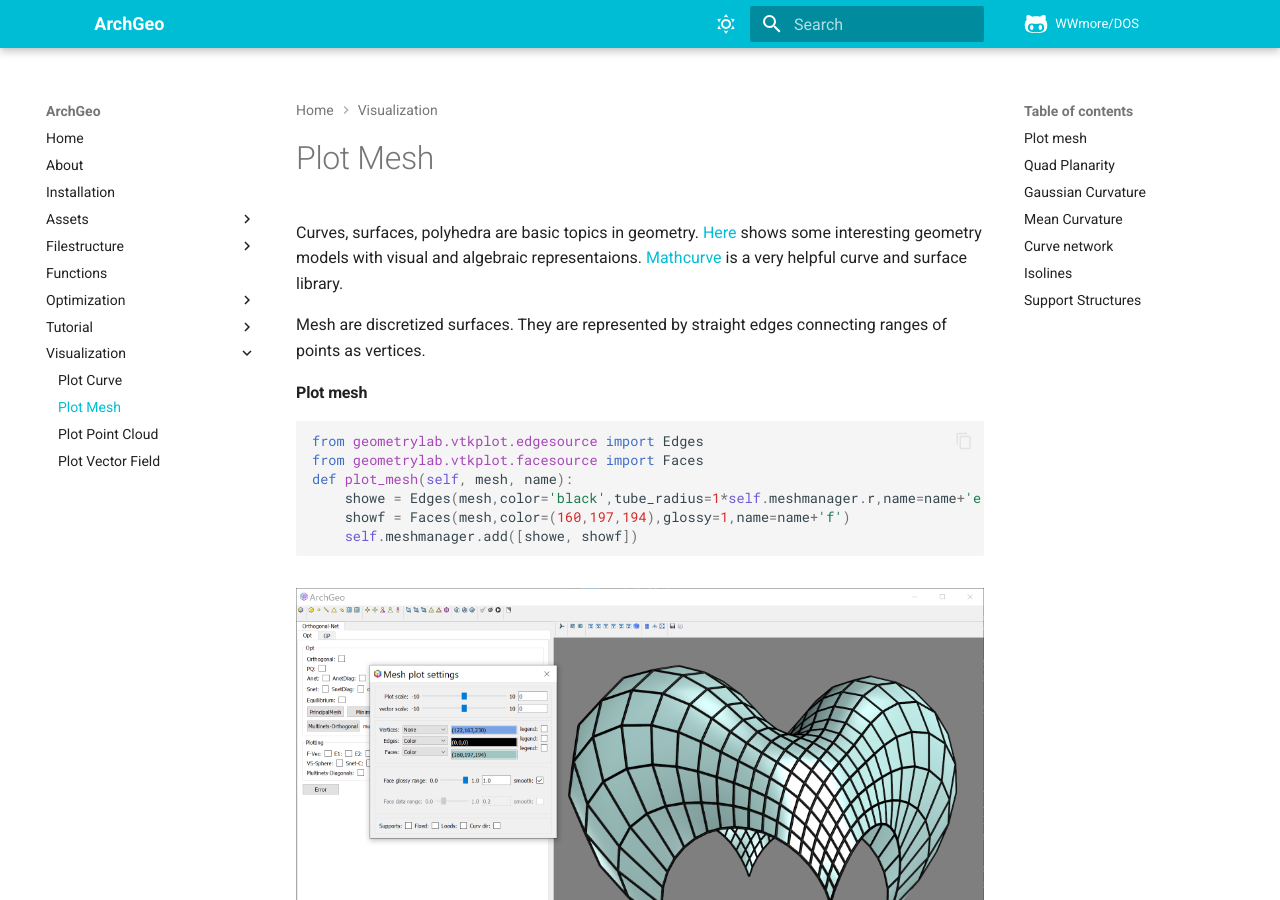
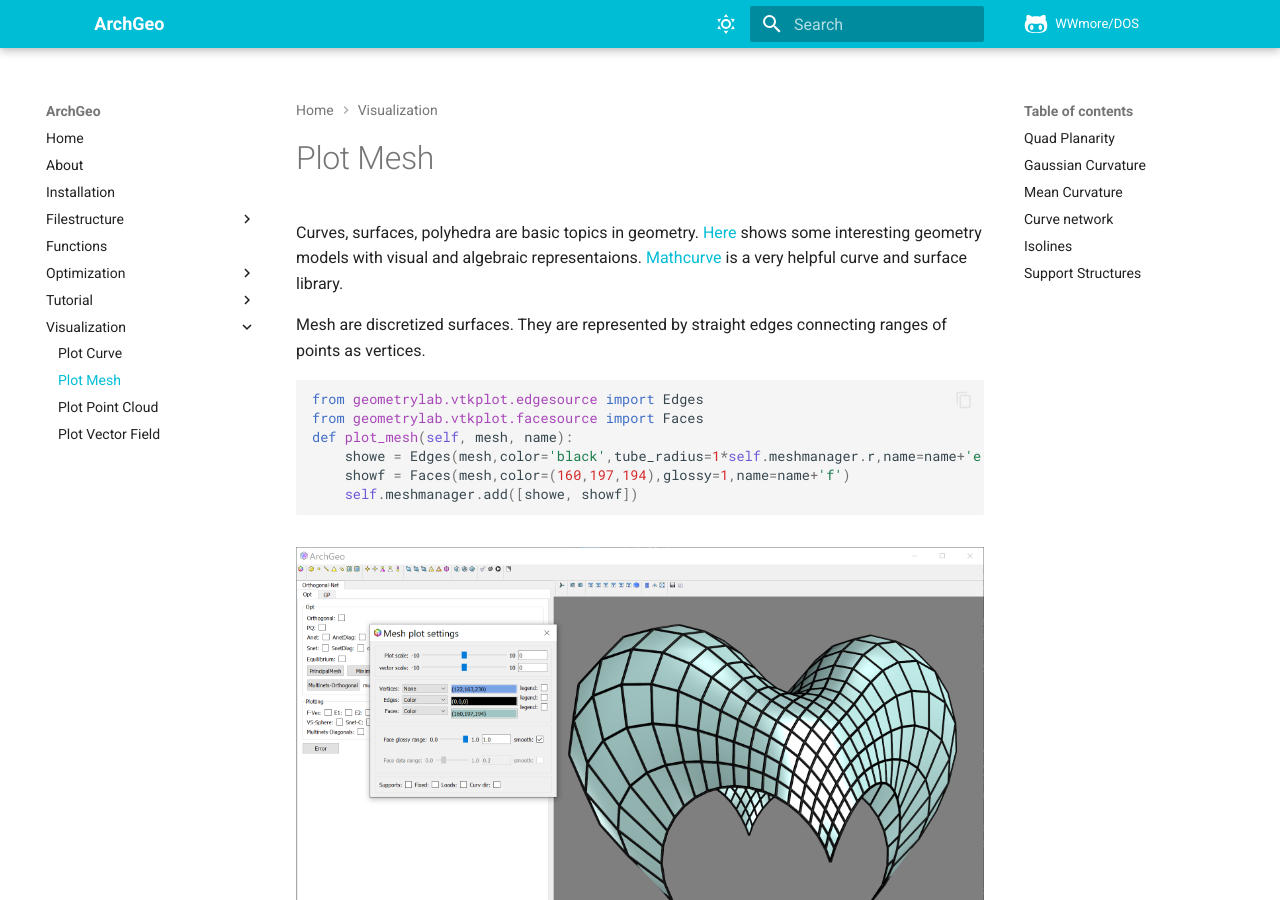
Before and after one commit to WWmore/mkdocs-archgeo, an MkDocs documentation site: the page built from docs/visualization/Mesh.md, in a window 1280 px wide and 900 px high. Built offline with MkDocs 1.6.1 and Material for MkDocs 9.7.7, drawn with Linux system fonts in a browser that asks for light colours; comment, search, counter and statistics services are not loaded.

````diff
--- a/docs/visualization/Mesh.md
+++ b/docs/visualization/Mesh.md
@@ -5,7 +5,7 @@
 
 Mesh are discretized surfaces. They are represented by straight edges connecting ranges of points as vertices.
 
-#### Plot mesh
+
 ``` py
 from geometrylab.vtkplot.edgesource import Edges
 from geometrylab.vtkplot.facesource import Faces
````
Also changed, not shown: docs/visualization/Surface.txt (renamed from docs/assets/Surface.md).
